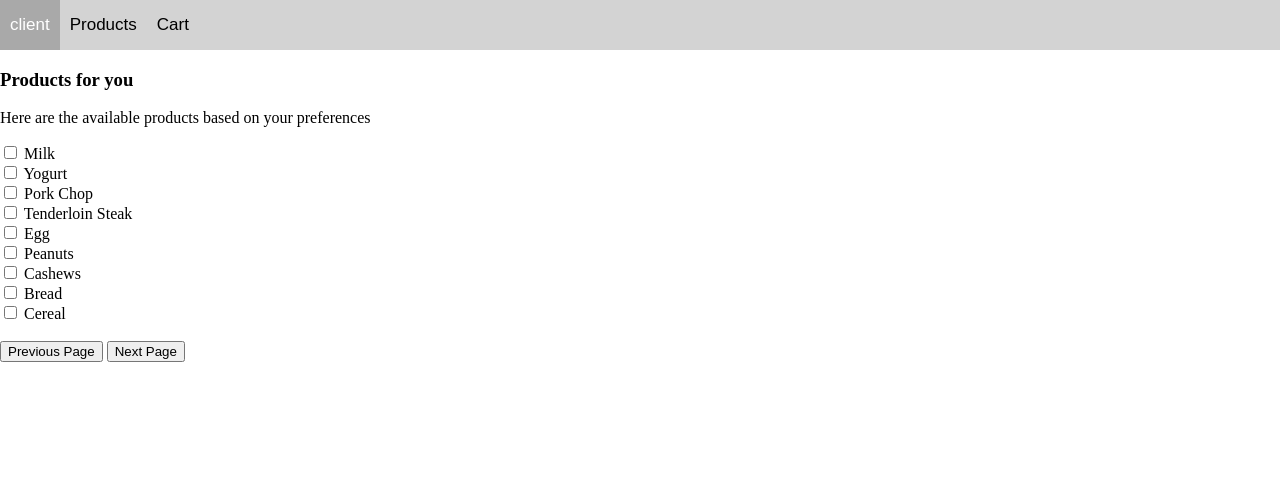
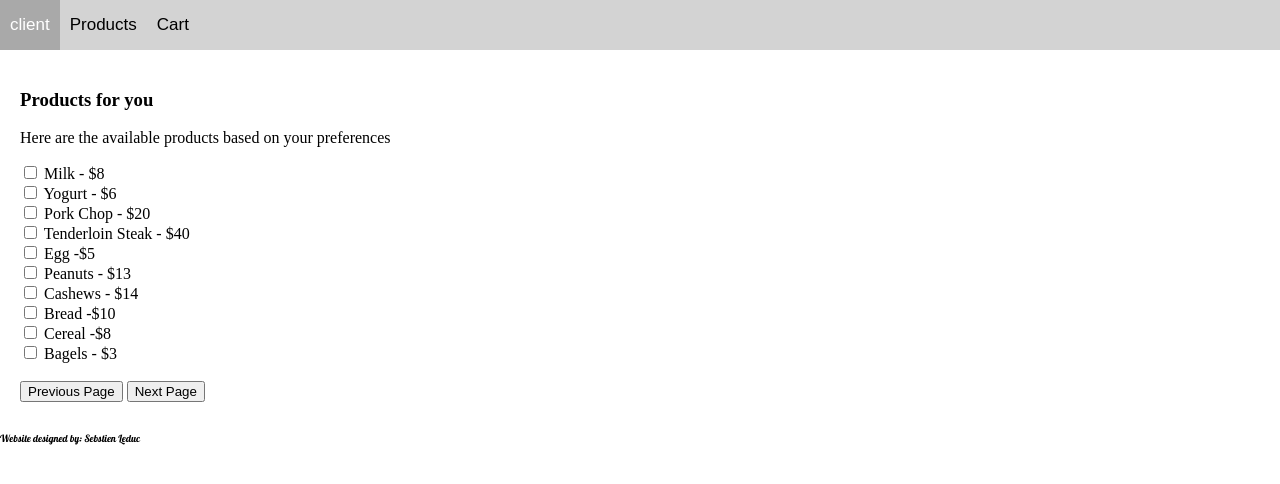
Before and after one commit to Sebbyl/Sebbyl.github.io, a plain HTML site: page Lab2_Website/views/product.html in a window 1280 px wide. Drawn offline with Linux system fonts and the light colour scheme.

Commit message:
Add files via upload

```diff
--- a/Lab2_Website/css/styles.css
+++ b/Lab2_Website/css/styles.css
@@ -20,6 +20,17 @@ body{
     background-color: darkgray;
     color: white;
 }
+@font-face {
+    font-family: "signature";
+    src: url(Pattaya-Regular.ttf)
+}
+footer{
+    font-family:"signature";
+    font-size:10px;
+}
+.format{
+    padding:20px
+}
 /* .navBar a:active{
     background-color: lightcoral;
 } */
--- a/Lab2_Website/javascript/main.js
+++ b/Lab2_Website/javascript/main.js
@@ -123,6 +123,10 @@ function cartLoad(){
             cur = "Cereal"
             price = 8
         }
+        else if (item == "bagel"){
+            cur = "Bagel"
+            price = 3
+        }
         totPrice = totPrice + price
         let li = document.createElement("li")
         li.innerText = cur
--- a/Lab2_Website/views/product.html
+++ b/Lab2_Website/views/product.html
@@ -14,41 +14,45 @@
         <button id = "products" onclick="navProduct()">Products</button>
         <button id = "cart" onclick="navCart()">Cart</button>
     </div>
-    <div>
+    <div class = "format">
 
         <h3>Products for you</h3>
         <p>Here are the available products based on your preferences</p>
         <div id = lactoseIntolerant>
         <input type = "checkbox" id = "milk" value = "milk" class = "product">
-        <label>Milk</label><br/>
+        <label>Milk - $8</label><br/>
         <input type = "checkbox" id = "yogurt" value = "yogurt" class = "product">
-        <label>Yogurt</label><br/>
+        <label>Yogurt - $6</label><br/>
         </div>
         <div id = "vegetarian">
         <input type = "checkbox" id = "porkChop" value = "porkChop" class = "product">
-        <label>Pork Chop</label><br/>
+        <label>Pork Chop - $20</label><br/>
         <input type = "checkbox" id = "tenderloin" value = "tenderloin" class = "product">
-        <label>Tenderloin Steak</label><br/>
+        <label>Tenderloin Steak - $40</label><br/>
         <input type = "checkbox" id = "egg" value = "egg" class = "product">
-        <label>Egg</label><br/>
+        <label>Egg -$5</label><br/>
         </div>
         <div id = "nutAllergy">
         <input type = "checkbox" id = "peanut" value = "peanut" class = "product">
-        <label >Peanuts</label><br/>
+        <label >Peanuts - $13</label><br/>
         <input type = "checkbox" id = "cashew" value = "cashew" class = "product">
-        <label>Cashews</label><br/>
+        <label>Cashews - $14</label><br/>
         </div>
         <div id = glutenFree>
         <input type = "checkbox" id = "bread" value = "bread" class = "product">
-        <label>Bread</label><br/>
+        <label>Bread -$10</label><br/>
         <input type = "checkbox" id = "cereal" value = "cereal" class = "product">
-        <label>Cereal</label>
+        <label>Cereal -$8</label><br/>
+        <input type = "checkbox" id = "bagel" value = "bagel" class = "product">
+        <label>Bagels - $3</label>
         </div>
         <br/>
         <button id = prevPage onclick="navClient()">Previous Page</button>
         <button id = nextPage onclick="saveProduct()">Next Page</button>
     </div>
-
+    <footer>
+        <p>Website designed by: Sebstien Leduc</p>
+    </footer>
     <script src = ../javascript/main.js></script>
 </body>
 </html>
```
Also changed, not shown: Lab2_Website/views/cart.html (+4 -1 lines), Lab2_Website/views/index.html (+4 -1 lines), Lab2_Website/css/Pattaya-Regular.ttf (added).
